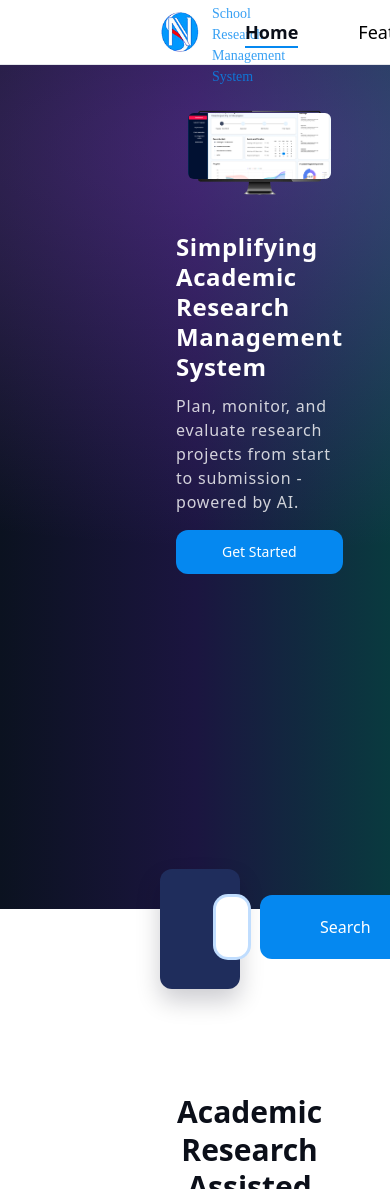
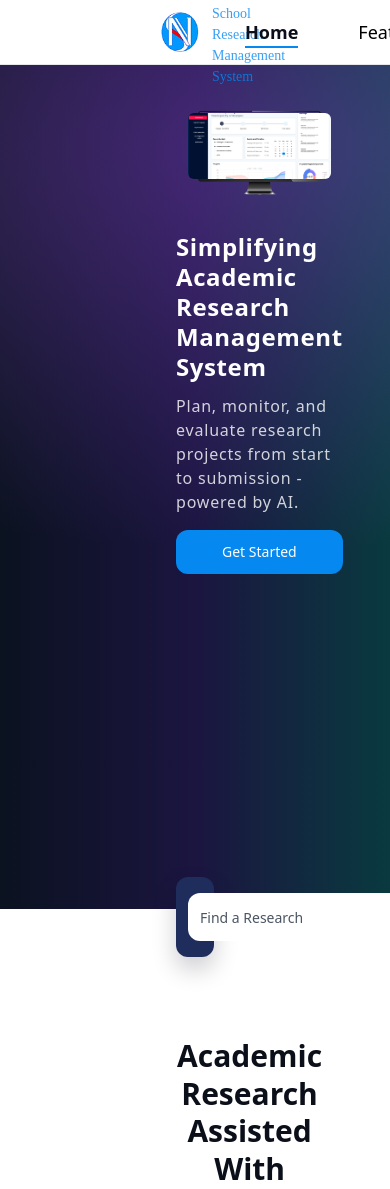
Before and after one commit to RhodasDemissew/HiLCoE-RMS, a React (Vite) app in the folder CLIENT/: page / in a window 390 px wide. Shown: the top 1189 px of the page. Built offline with nearby package versions, Linux system fonts and the light colour scheme; no server answers; a web font is replaced by a local one.

Commit message:
LANDING PAGE  1) ADD VALIDATIONS ( Email, Phone, Password, etc..) 2) SEARCH FOR RESEARCHES DOESN'T WORK 3) FORGOT PASSWORD DOESN'T WORK 4) FOOTER NAVIGATIONS RE CHECK  5) REMOVE GITHUB AND GOOGLE                       // ALL ARE FIXED

```diff
--- a/CLIENT/src/features/landing/components/SearchPanel.jsx
+++ b/CLIENT/src/features/landing/components/SearchPanel.jsx
@@ -6,11 +6,12 @@ export default function SearchPanel() {
 
   return (
     // Pull the panel up so it overlaps the hero edge
-    <div className="relative -mt-10 mb-14">
+    <div className="relative -mt-8 md:-mt-10 mb-8 md:mb-14">
       <Container variant="fluid">
-        <div className="mx-auto max-w-[1400px] pl-10 pr-10 h-30 rounded-xl bg-[color:var(--brand-900)] text-white shadow-card">
+        <div className="mx-auto max-w-4xl lg:max-w-5xl xl:max-w-6xl px-4 md:px-6 lg:px-8">
+          <div className="h-20 md:h-24 lg:h-28 rounded-xl bg-[color:var(--brand-900)] text-white shadow-card">
             <form
-            className="flex items-center gap-3 p-4 lg:p-5"
+              className="flex items-center gap-2 md:gap-3 p-3 md:p-4 lg:p-5 h-full"
               onSubmit={(e) => {
                 e.preventDefault();
                 console.log("search:", q); // hook to API later
@@ -23,12 +24,13 @@ export default function SearchPanel() {
                 placeholder="Find a Research"
                 value={q}
                 onChange={(e) => setQ(e.target.value)}
-              className="w-full rounded-xl h-15 mt-2.5 bg-white text-[color:var(--neutral-900)] placeholder:text-[color:var(--neutral-600)] px-4 py-3 text-[16px] focus:outline-none focus-ring"
+                className="flex-1 rounded-xl h-12 md:h-14 lg:h-16 bg-white text-[color:var(--neutral-900)] placeholder:text-[color:var(--neutral-600)] px-3 md:px-4 py-2 md:py-3 text-sm md:text-base focus:outline-none focus:ring-2 focus:ring-blue-500"
               />
-            <button className="btn rounded-xl px-15 py-5 mt-2.5" aria-label="Search">
+              <button className="btn rounded-xl px-4 md:px-6 lg:px-8 py-2 md:py-3 lg:py-4 text-sm md:text-base whitespace-nowrap" aria-label="Search">
                 Search
               </button>
             </form>
+          </div>
         </div>
       </Container>
     </div>
```
Lines whose indentation alone changed are shown as unchanged.
